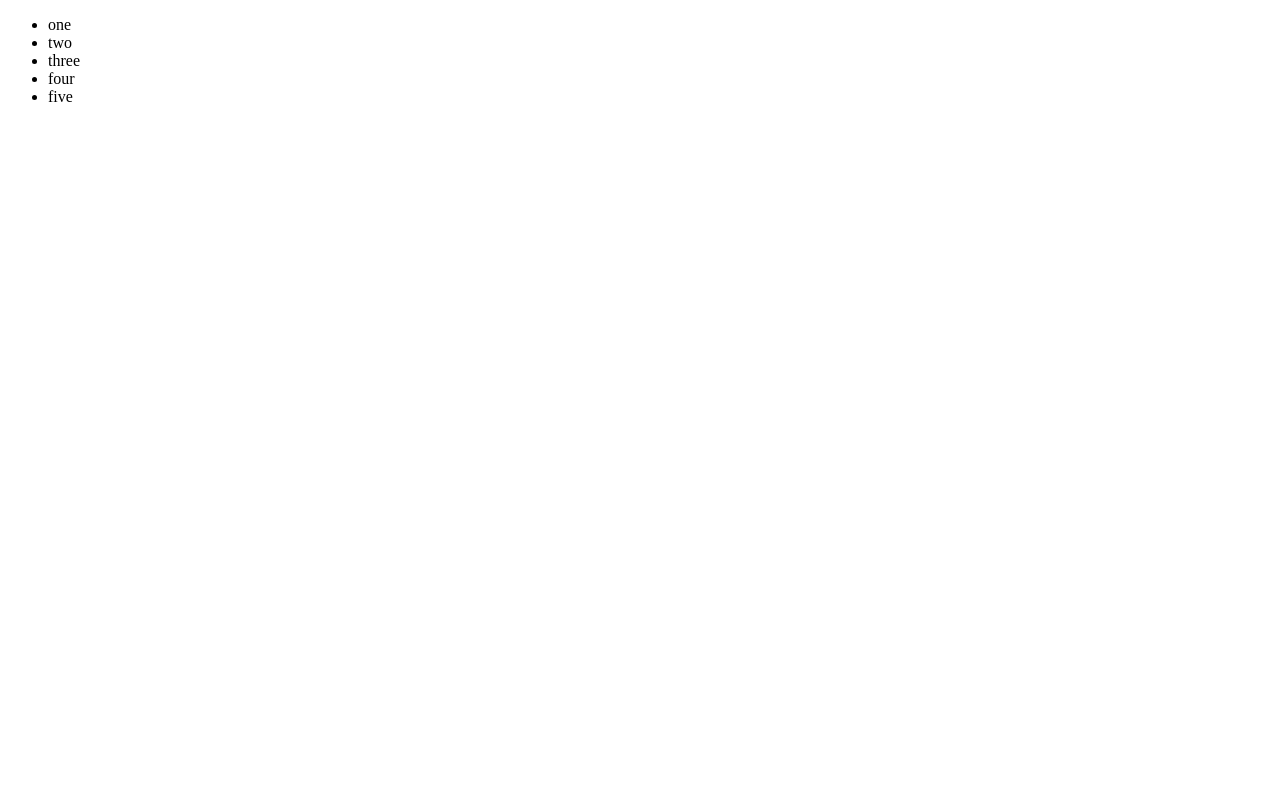
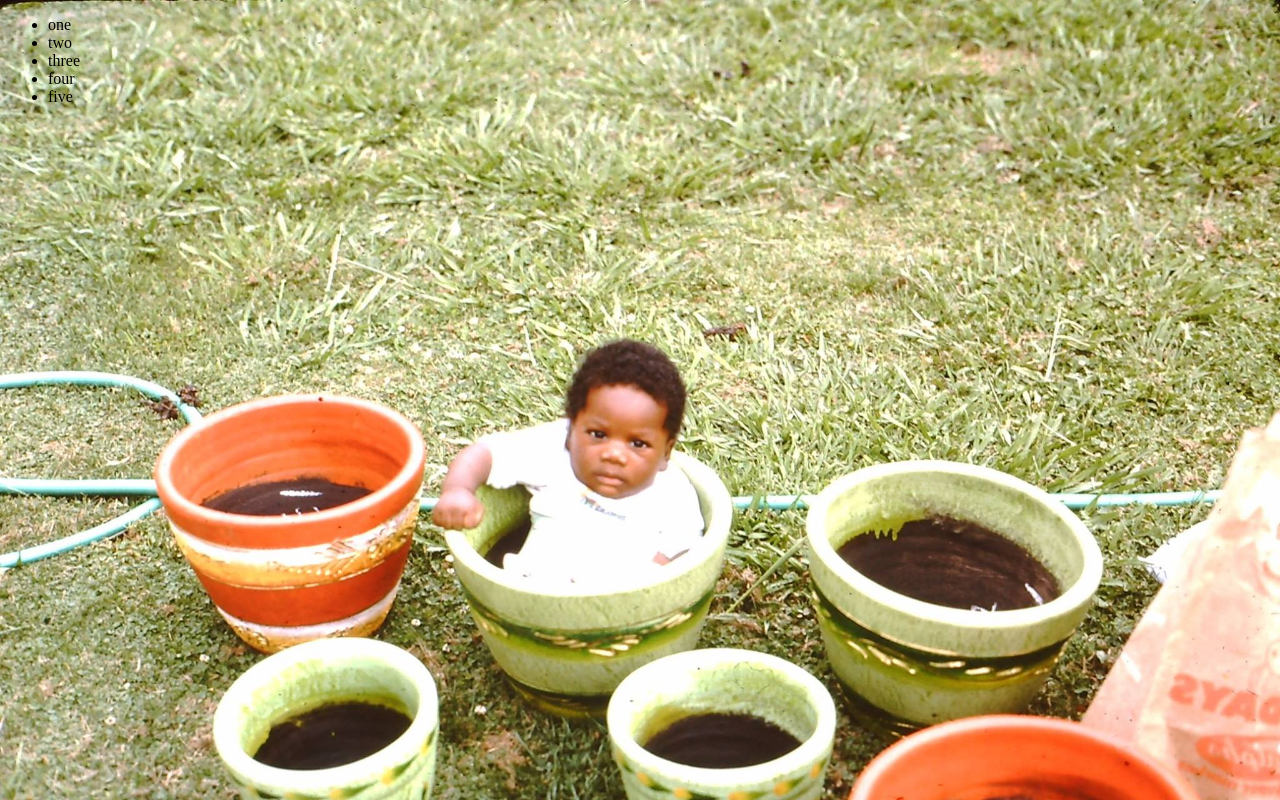
Before and after one commit to larissafaller/Sixthclass, a plain HTML site: page www.sixthclass.dev/index.html in a window 1280 px wide. Drawn offline with Linux system fonts and the light colour scheme.

Commit message:
Merge cleanup

```diff
--- a/www.sixthclass.dev/css/style.css
+++ b/www.sixthclass.dev/css/style.css
@@ -1,8 +1,5 @@
 body {
-<<<<<<< HEAD
-	background: purple;
-=======
+
 	background: url('/img/jarvinapot.jpg') green no-repeat;
 	background-size: cover;
->>>>>>> Background-Image
 }
```
